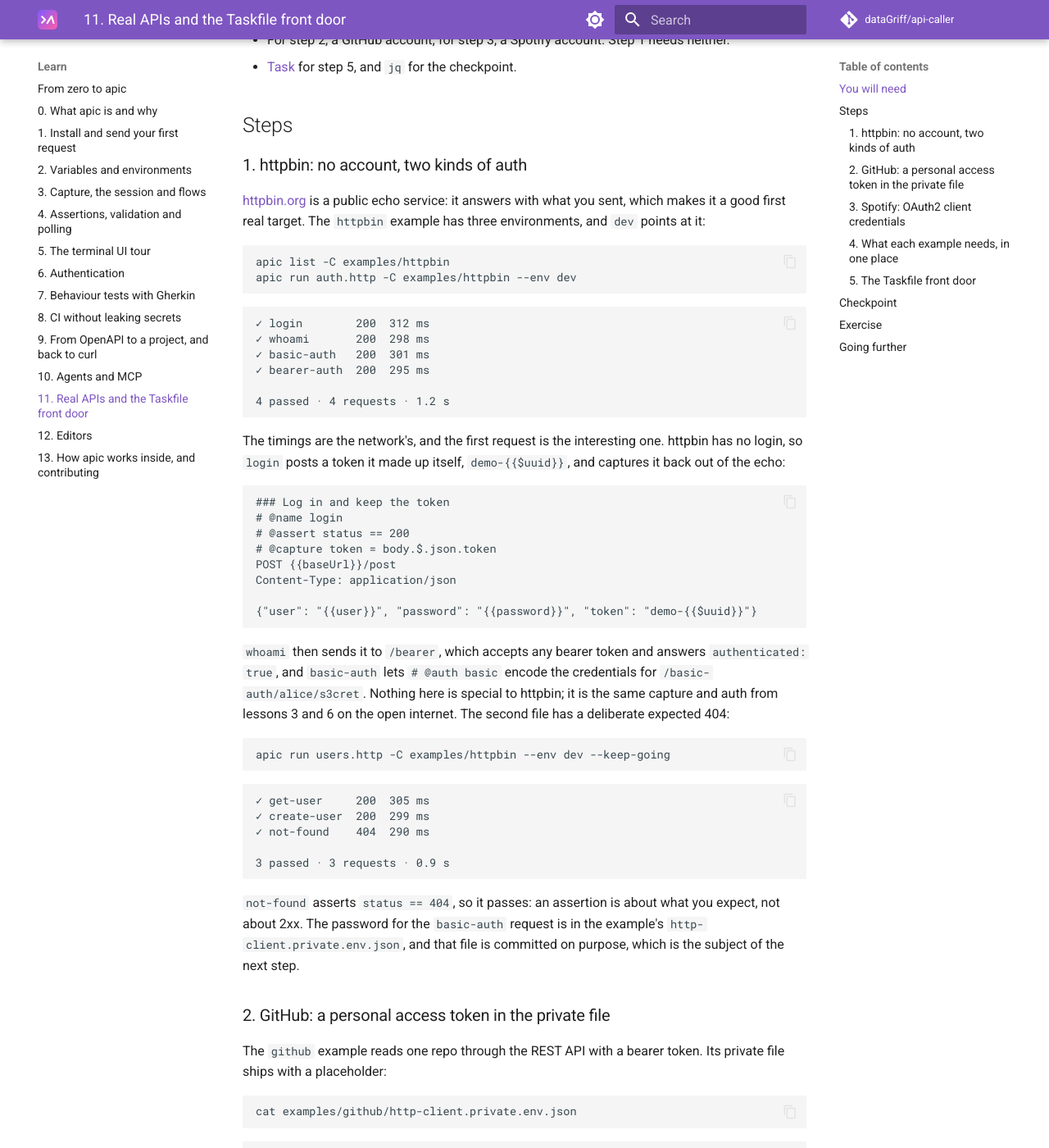
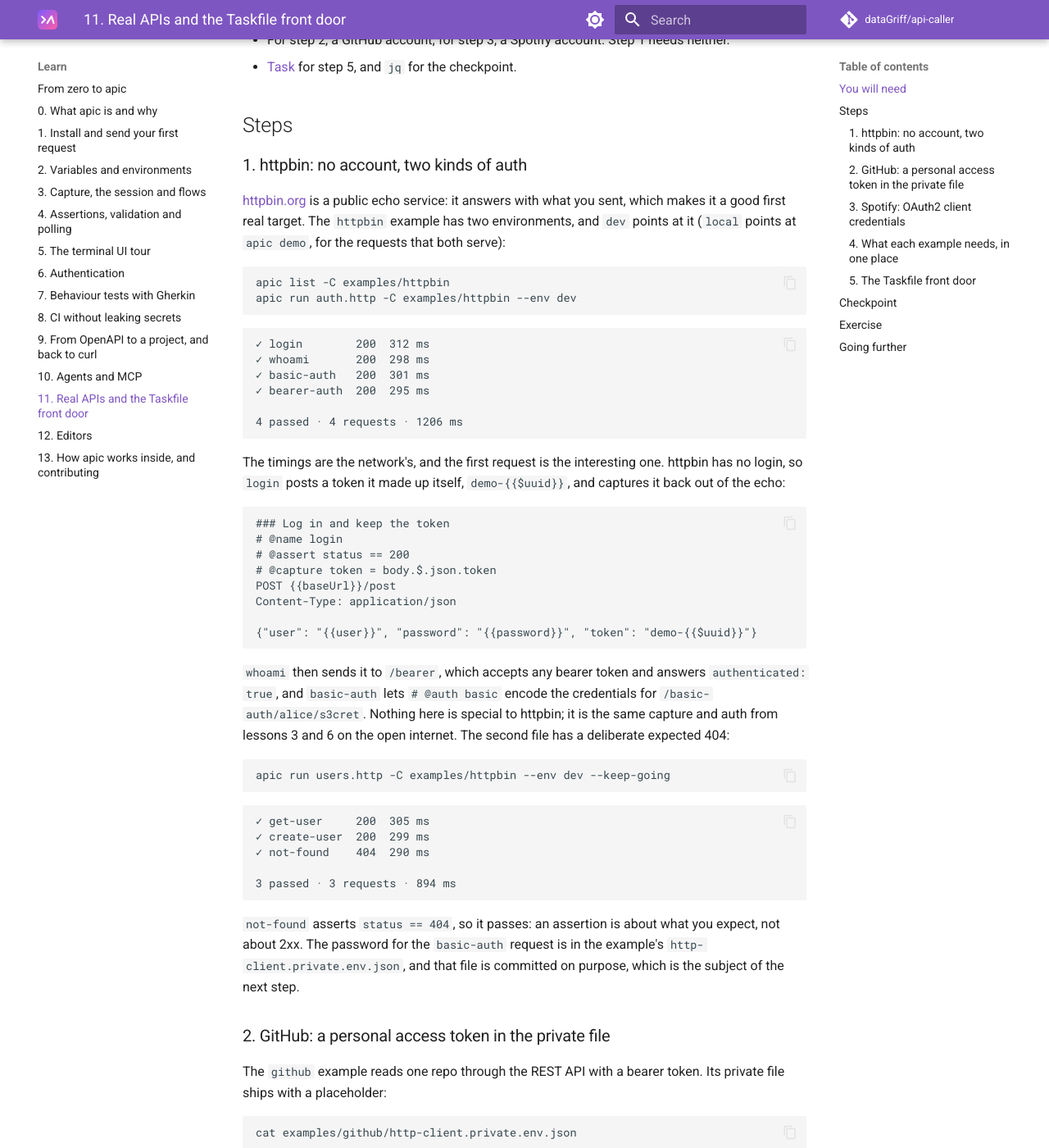
Before and after one commit to dataGriff/api-caller, an MkDocs documentation site: the page built from docs/learn/11-real-apis.md, in a window 1280 px wide and 1400 px high, scrolled down 526 px. Shown: the whole window at 82% size. Built offline with MkDocs 1.6.1 and Material for MkDocs 9.7.7, drawn with Linux system fonts in a browser that asks for light colours; comment, search, counter and statistics services are not loaded; some of the changed text lies outside the part shown.

Commit message:
docs: address review findings on lessons 9 to 13
- Captured values, a captured bearer token included, are shown by
  apic session, run --json and MCP; only the tokens oauth2 and exec
  cache are described. Lessons 10 and 12 said otherwise.
- Lesson 13's # @tag case goes at the end of the golden file, with the
  request count updated, since TestParseSample pins the line numbers of
  the multipart parts in the last request.
- Tape 09 brings in the step-3 files with a hidden cp, and its curl
  import matches the page.
- Lesson 11: httpbin has two environments; flow totals are integer
  milliseconds; the GitHub feature has eight steps and a duration line;
  the apic init solution shows the next: hint.
- Lesson 9: the list trailer line; todo ids as a fresh demo assigns
  them, with a note on why a reader's may differ (also lesson 10).

Co-Authored-By: Claude Fable 5.1 <noreply@anthropic.com>
Claude-Session: https://claude.ai/code/session_015mXTgkMMVy4QJSQfRdkZzv

````diff
--- a/docs/learn/11-real-apis.md
+++ b/docs/learn/11-real-apis.md
@@ -25,7 +25,8 @@ cd api-caller
 
 [httpbin.org](https://httpbin.org) is a public echo service: it answers
 with what you sent, which makes it a good first real target. The
-`httpbin` example has three environments, and `dev` points at it:
+`httpbin` example has two environments, and `dev` points at it (`local`
+points at `apic demo`, for the requests that both serve):
 
 ```sh
 apic list -C examples/httpbin
@@ -38,7 +39,7 @@ apic run auth.http -C examples/httpbin --env dev
 ✓ basic-auth   200  301 ms
 ✓ bearer-auth  200  295 ms
 
-4 passed · 4 requests · 1.2 s
+4 passed · 4 requests · 1206 ms
 ```
 
 The timings are the network's, and the first request is the interesting
@@ -71,7 +72,7 @@ apic run users.http -C examples/httpbin --env dev --keep-going
 ✓ create-user  200  299 ms
 ✓ not-found    404  290 ms
 
-3 passed · 3 requests · 0.9 s
+3 passed · 3 requests · 894 ms
 ```
 
 `not-found` asserts `status == 404`, so it passes: an assertion is about
@@ -116,7 +117,7 @@ apic run repo.http -C examples/github
 ✓ get-repo     200  160 ms
 ✓ list-issues  200  210 ms
 
-3 passed · 3 requests · 0.6 s
+3 passed · 3 requests · 550 ms
 ```
 
 The `env: dev` in `apic.yaml` means no `--env` is needed. The example
@@ -129,7 +130,8 @@ apic test -C examples/github
 
 ```
 3 scenarios (3 passed)
-9 steps (9 passed)
+8 steps (8 passed)
+612.5ms
 ```
 
 ### 3. Spotify: OAuth2 client credentials
@@ -176,7 +178,7 @@ apic run search.http -C examples/spotify
 ✓ search-artist  200  420 ms
 ✓ new-releases   200  260 ms
 
-2 passed · 2 requests · 0.7 s
+2 passed · 2 requests · 680 ms
 ```
 
 The token was fetched once, before the first request, and cached in the
@@ -294,6 +296,10 @@ API first if the real one needs credentials you do not have to hand.
     wrote my-api/api.http
     wrote my-api/features/smoke.feature
     wrote my-api/.gitignore
+
+    next:
+      cd my-api
+      edit api.http, then:  apic list · apic run ping · apic ui
     ✓ status == 200
     ```
 
````
Also changed, not shown: other parts of docs/learn/11-real-apis.md (+1 -1 lines), docs/learn/09-import-export.md (+7 -4 lines), docs/learn/10-agents.md (+11 -8 lines), docs/learn/12-editors.md (+3 -2 lines), docs/learn/13-inside-apic.md (+10 -4 lines), 1 other file.
